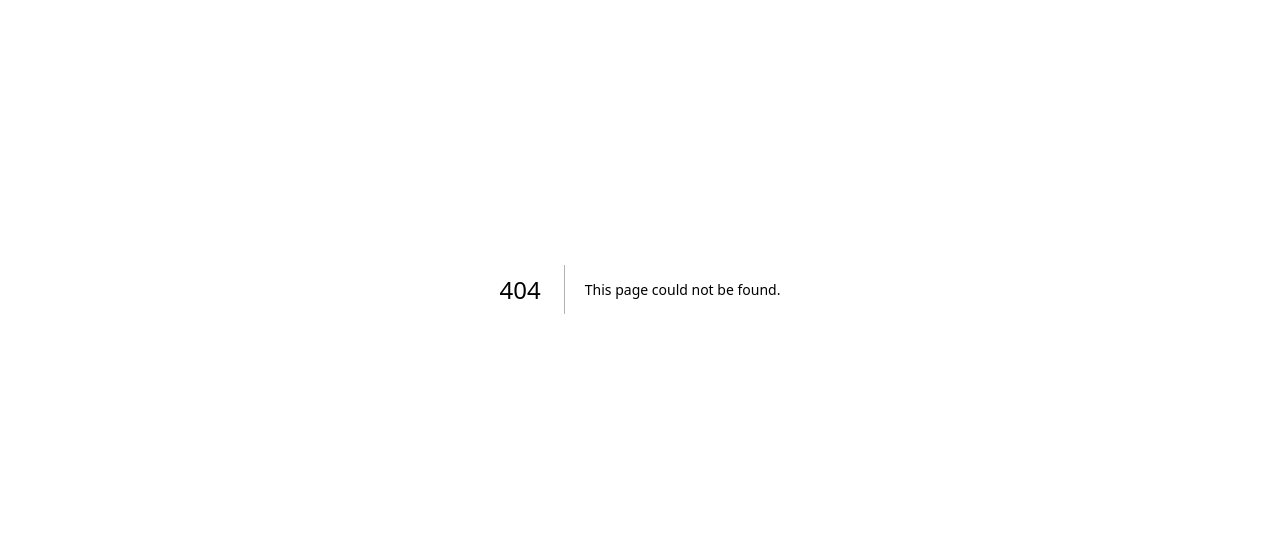
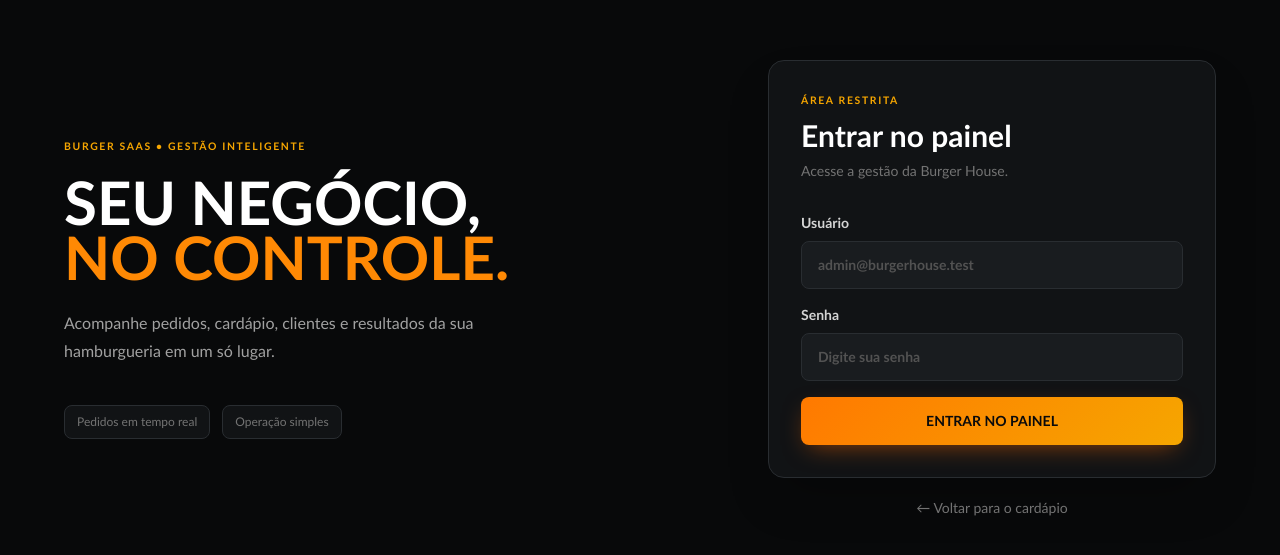
Before and after one commit to jesssilvasp/harmburgueria_01, a Next.js app: page /admin/login in a window 1280 px wide. Before the commit this address had no page. Shown: the part 111-666 px from the top of the page. Built offline with nearby package versions, Linux system fonts and the light colour scheme.

Commit message:
feat: add styled admin login page

```diff
--- /dev/null
+++ b/src/app/admin/login/page.tsx
@@ -0,0 +1,128 @@
+"use client";
+
+import { FormEvent, Suspense, useState } from "react";
+import Link from "next/link";
+import { useSearchParams, useRouter } from "next/navigation";
+
+function AdminLoginForm() {
+  const router = useRouter();
+  const searchParams = useSearchParams();
+  const [username, setUsername] = useState("");
+  const [password, setPassword] = useState("");
+  const [error, setError] = useState("");
+  const [loading, setLoading] = useState(false);
+
+  const handleSubmit = async (event: FormEvent<HTMLFormElement>) => {
+    event.preventDefault();
+    setError("");
+    setLoading(true);
+
+    try {
+      const response = await fetch("/api/admin/login", {
+        method: "POST",
+        headers: { "Content-Type": "application/json" },
+        body: JSON.stringify({ username, password }),
+      });
+
+      if (!response.ok) {
+        setError("Usuário ou senha inválidos.");
+        return;
+      }
+
+      router.replace(searchParams.get("next") || "/admin");
+      router.refresh();
+    } catch {
+      setError("Não foi possível conectar ao painel. Tente novamente.");
+    } finally {
+      setLoading(false);
+    }
+  };
+
+  return (
+    <main className="admin-login min-h-screen bg-[#08090a] px-5 py-8 text-white sm:px-8">
+      <div className="mx-auto flex min-h-[calc(100vh-4rem)] w-full max-w-6xl items-center justify-center lg:justify-between lg:gap-20">
+        <section className="hidden max-w-lg lg:block">
+          <div className="eyebrow">Burger SaaS • gestão inteligente</div>
+          <h1 className="mt-5 text-6xl font-black uppercase leading-[0.92]">
+            Seu negócio,
+            <br />
+            <span className="text-orange-400">no controle.</span>
+          </h1>
+          <p className="mt-6 max-w-md text-base leading-7 text-neutral-400">
+            Acompanhe pedidos, cardápio, clientes e resultados da sua hamburgueria em um só lugar.
+          </p>
+          <div className="mt-10 flex gap-3 text-xs text-neutral-500">
+            <span className="rounded-lg border border-[#292d31] bg-[#111315] px-3 py-2">Pedidos em tempo real</span>
+            <span className="rounded-lg border border-[#292d31] bg-[#111315] px-3 py-2">Operação simples</span>
+          </div>
+        </section>
+
+        <section className="w-full max-w-md">
+          <div className="mb-5 flex items-center gap-3 lg:hidden">
+            <div className="btn-primary flex h-11 w-11 items-center justify-center rounded-lg text-2xl">🍔</div>
+            <div className="brand-wordmark text-lg font-black">Burger <strong>SaaS</strong></div>
+          </div>
+          <div className="rounded-2xl border border-[#292d31] bg-[#111315] p-6 shadow-2xl sm:p-8">
+            <div className="mb-8">
+              <div className="eyebrow">Área restrita</div>
+              <h2 className="mt-2 text-3xl font-black">Entrar no painel</h2>
+              <p className="mt-2 text-sm text-neutral-500">Acesse a gestão da Burger House.</p>
+            </div>
+
+            {searchParams.get("error") === "setup" && (
+              <div className="mb-4 rounded-lg border border-red-500/30 bg-red-500/10 px-3 py-2 text-sm text-red-300">
+                O acesso administrativo ainda não foi configurado.
+              </div>
+            )}
+            {error && (
+              <div className="mb-4 rounded-lg border border-red-500/30 bg-red-500/10 px-3 py-2 text-sm text-red-300">
+                {error}
+              </div>
+            )}
+
+            <form onSubmit={handleSubmit} className="space-y-4">
+              <label className="block text-sm font-semibold text-neutral-300">
+                Usuário
+                <input
+                  value={username}
+                  onChange={(event) => setUsername(event.target.value)}
+                  type="email"
+                  autoComplete="username"
+                  placeholder="admin@burgerhouse.test"
+                  required
+                  className="mt-2 h-12 w-full rounded-lg border border-[#292d31] bg-[#191c1f] px-4 text-white outline-none transition placeholder:text-neutral-600 focus:border-orange-500"
+                />
+              </label>
+              <label className="block text-sm font-semibold text-neutral-300">
+                Senha
+                <input
+                  value={password}
+                  onChange={(event) => setPassword(event.target.value)}
+                  type="password"
+                  autoComplete="current-password"
+                  placeholder="Digite sua senha"
+                  required
+                  className="mt-2 h-12 w-full rounded-lg border border-[#292d31] bg-[#191c1f] px-4 text-white outline-none transition placeholder:text-neutral-600 focus:border-orange-500"
+                />
+              </label>
+              <button disabled={loading} className="btn-primary h-12 w-full rounded-lg text-sm uppercase disabled:cursor-wait disabled:opacity-60">
+                {loading ? "Verificando..." : "Entrar no painel"}
+              </button>
+            </form>
+          </div>
+          <Link href="/" className="mt-5 block text-center text-sm text-neutral-500 transition hover:text-orange-400">
+            ← Voltar para o cardápio
+          </Link>
+        </section>
+      </div>
+    </main>
+  );
+}
+
+export default function AdminLoginPage() {
+  return (
+    <Suspense fallback={<main className="min-h-screen bg-[#08090a]" />}>
+      <AdminLoginForm />
+    </Suspense>
+  );
+}
--- /dev/null
+++ b/src/app/api/admin/login/route.ts
@@ -0,0 +1,30 @@
+import { NextRequest, NextResponse } from "next/server";
+import { createAdminSessionToken } from "@/lib/admin-auth";
+
+export async function POST(request: NextRequest) {
+  const configuredUsername = process.env.ADMIN_USERNAME;
+  const configuredPassword = process.env.ADMIN_PASSWORD;
+
+  if (!configuredUsername || !configuredPassword) {
+    return NextResponse.json({ error: "Admin não configurado" }, { status: 503 });
+  }
+
+  const body = await request.json().catch(() => null);
+  if (
+    body?.username !== configuredUsername ||
+    body?.password !== configuredPassword
+  ) {
+    return NextResponse.json({ error: "Credenciais inválidas" }, { status: 401 });
+  }
+
+  const token = await createAdminSessionToken(configuredUsername, configuredPassword);
+  const response = NextResponse.json({ ok: true });
+  response.cookies.set("admin_session", token, {
+    httpOnly: true,
+    sameSite: "lax",
+    secure: process.env.NODE_ENV === "production",
+    path: "/",
+    maxAge: 60 * 60 * 8,
+  });
+  return response;
+}
--- /dev/null
+++ b/src/lib/admin-auth.ts
@@ -0,0 +1,7 @@
+export async function createAdminSessionToken(username: string, password: string) {
+  const data = new TextEncoder().encode(`${username}:${password}`);
+  const digest = await crypto.subtle.digest("SHA-256", data);
+  return Array.from(new Uint8Array(digest))
+    .map((byte) => byte.toString(16).padStart(2, "0"))
+    .join("");
+}
--- a/src/proxy.ts
+++ b/src/proxy.ts
@@ -1,37 +1,30 @@
 import { NextRequest, NextResponse } from "next/server";
 
-function unauthorized() {
-  return new NextResponse("Acesso restrito.", {
-    status: 401,
-    headers: {
-      "WWW-Authenticate": 'Basic realm="Burger SaaS Admin"',
-    },
-  });
+async function createSessionToken(username: string, password: string) {
+  const data = new TextEncoder().encode(`${username}:${password}`);
+  const digest = await crypto.subtle.digest("SHA-256", data);
+  return Array.from(new Uint8Array(digest))
+    .map((byte) => byte.toString(16).padStart(2, "0"))
+    .join("");
 }
 
-export function proxy(request: NextRequest) {
+export async function proxy(request: NextRequest) {
+  if (request.nextUrl.pathname === "/admin/login") {
+    return NextResponse.next();
+  }
+
   const username = process.env.ADMIN_USERNAME;
   const password = process.env.ADMIN_PASSWORD;
 
   if (!username || !password) {
-    return new NextResponse("Credenciais administrativas não configuradas.", {
-      status: 503,
-    });
+    return NextResponse.redirect(new URL("/admin/login?error=setup", request.url));
   }
 
-  const authorization = request.headers.get("authorization");
-  if (!authorization?.startsWith("Basic ")) {
-    return unauthorized();
-  }
-
-  const encodedCredentials = authorization.slice("Basic ".length);
-  const credentials = atob(encodedCredentials);
-  const separatorIndex = credentials.indexOf(":");
-  const providedUsername = credentials.slice(0, separatorIndex);
-  const providedPassword = credentials.slice(separatorIndex + 1);
-
-  if (providedUsername !== username || providedPassword !== password) {
-    return unauthorized();
+  const expectedToken = await createSessionToken(username, password);
+  if (request.cookies.get("admin_session")?.value !== expectedToken) {
+    const loginUrl = new URL("/admin/login", request.url);
+    loginUrl.searchParams.set("next", request.nextUrl.pathname);
+    return NextResponse.redirect(loginUrl);
   }
 
   return NextResponse.next();
```
